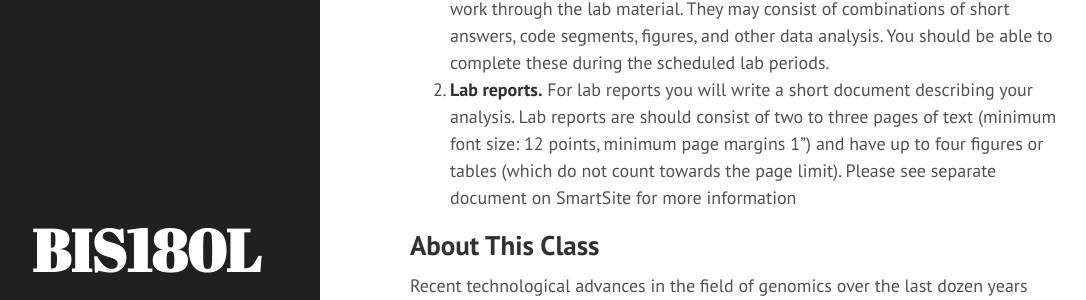
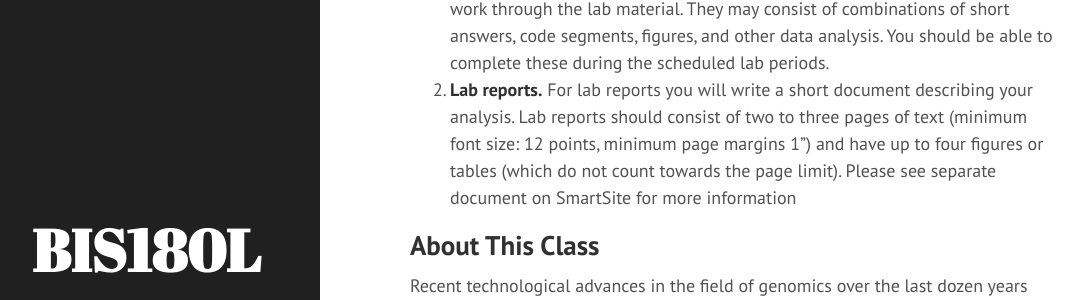
Before and after one commit to rjcmarkelz/BIS180L_web, a Jekyll site: the page built from Course-Info.md, in a window 1280 px wide and 900 px high, scrolled down 554 px. Shown: the part 182-482 px from the top of the window, without its empty margins (4-1090 px from the left). Built offline with Jekyll 4.4.1, drawn with Linux system fonts in a browser that asks for light colours; Markdown is read by kramdown in place of the engine named in the settings.

Commit message:
Update Course-Info.md
Removed typo

```diff
--- a/Course-Info.md
+++ b/Course-Info.md
@@ -26,7 +26,7 @@
 There will be written assignments due every week or two. Assignments will generally be __due at 9:00AM on Monday__ for the previous week’s material. Weekly assignments will take one of two forms:
 
 1. __Problem sets.__ Problem sets will consist of questions that you answer as you work through the lab material. They may consist of combinations of short answers, code segments, figures, and other data analysis. You should be able to complete these during the scheduled lab periods.
-2. __Lab reports.__ For lab reports you will write a short document describing your analysis. Lab reports are should consist of two to three pages of text (minimum font size: 12 points, minimum page margins 1”) and have up to four figures or tables (which do not count towards the page limit). Please see separate document on SmartSite for more information
+2. __Lab reports.__ For lab reports you will write a short document describing your analysis. Lab reports should consist of two to three pages of text (minimum font size: 12 points, minimum page margins 1”) and have up to four figures or tables (which do not count towards the page limit). Please see separate document on SmartSite for more information
 
 ## About This Class
 Recent technological advances in the field of genomics over the last dozen years have revolutionized many aspects of biological research. To be a successful biologist today it is often critical to have the skills required to analyze large genomics data sets. Most analyses of this type are done using command-line tools in the Linux/Unix environment, using scripting languages like Python or Perl, and in the statistical programming language R. While it is not possible for us to cover all of these areas in depth in a single quarter, we will give you hands-on experience with a variety of analysis methods and tools that will serve as a foundation on which you can build.
```
